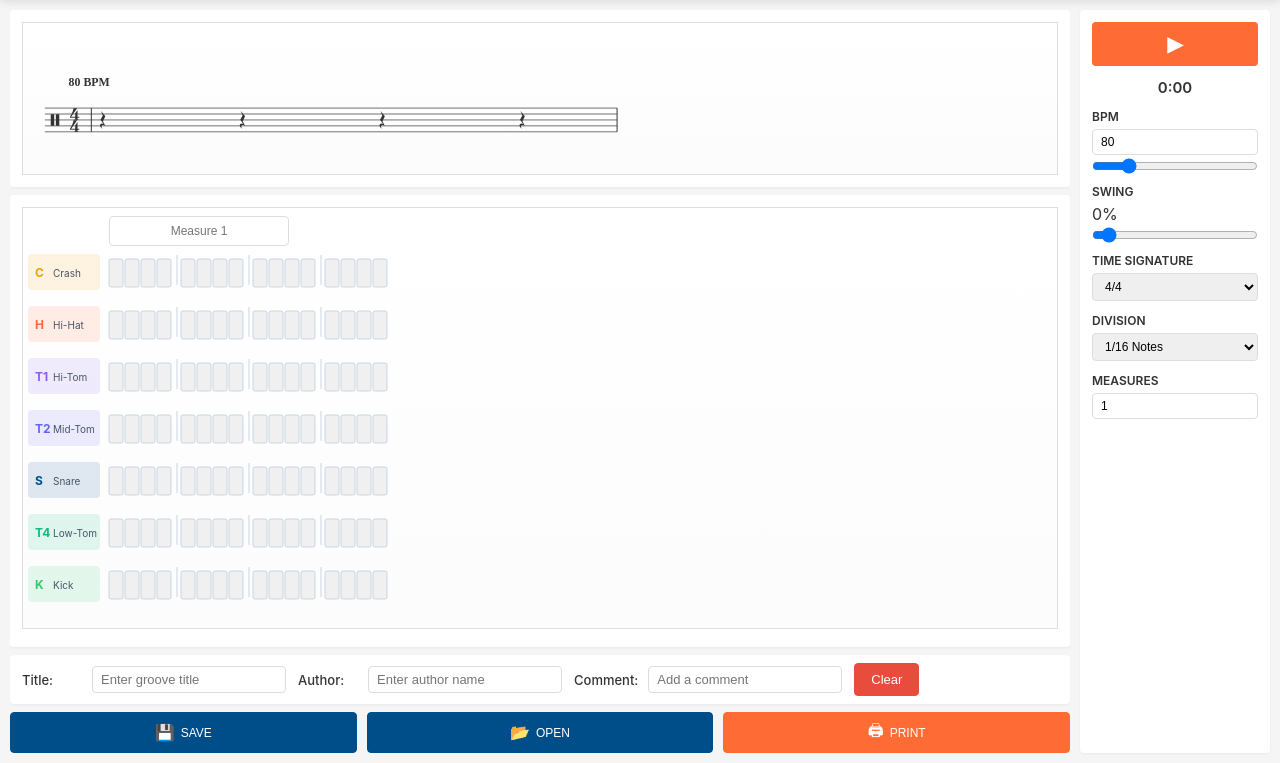
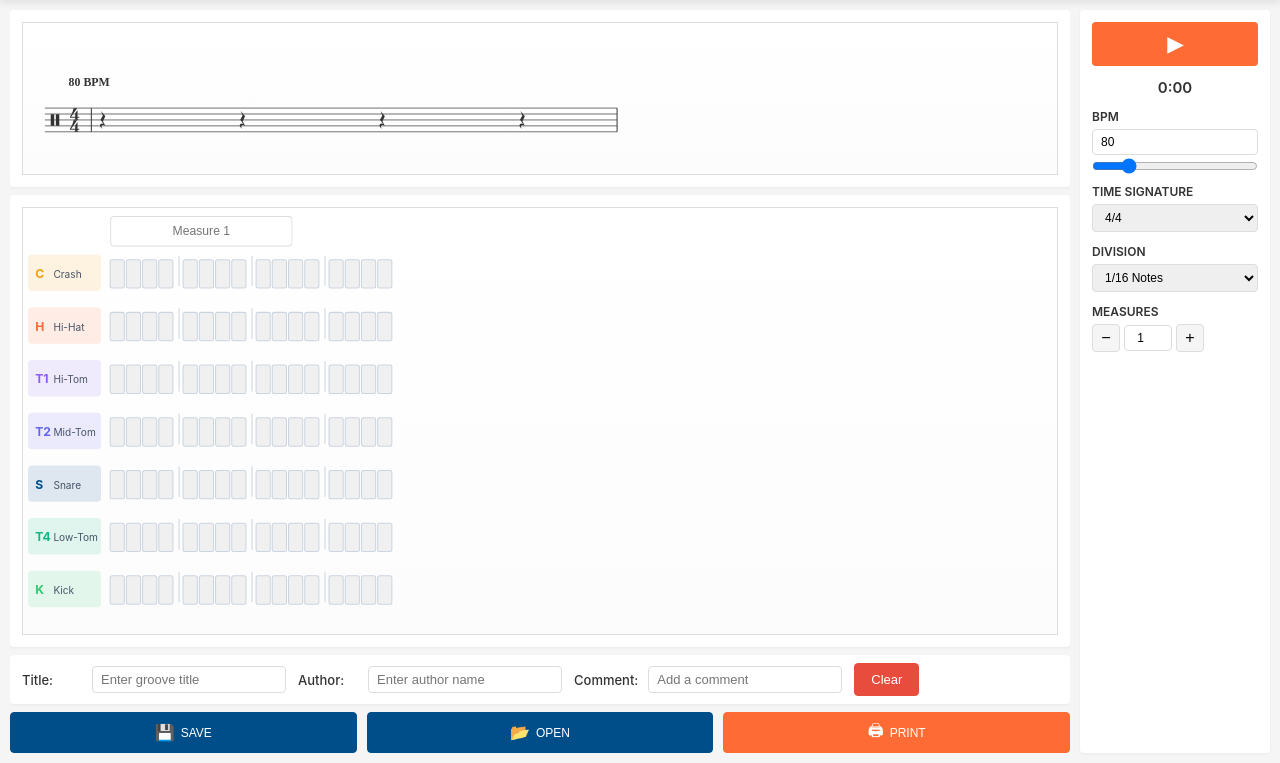
Before and after one commit to Jpcasey81/drum-editor, a PHP site: page / in a window 1280 px wide. Shown: the part 37-800 px from the top of the page. Run offline with PHP 8.4, Linux system fonts and the light colour scheme.

Commit message:
commit 1a2b3c4d5e6f7g8h9i0j

```diff
--- a/css/styles.css
+++ b/css/styles.css
@@ -269,7 +269,7 @@
     overflow: auto;
     display: flex;
     justify-content: flex-start;
-    align-items: flex-start;
+    align-items: stretch;
 }
 
 .measure-text-input-wrap {
@@ -298,7 +298,7 @@
 
 .sheet-music {
     min-width: 100%;
-    min-height: 260px;
+    height: 100%;
     border: 1px solid var(--border-color);
     background: linear-gradient(180deg, #ffffff 0%, #fcfcfc 100%);
     -webkit-touch-callout: none;
@@ -308,7 +308,7 @@
 
 .notation-view {
     min-width: 100%;
-    min-height: 180px;
+    min-height: 40px;
     border: 1px solid var(--border-color);
     background: linear-gradient(180deg, #ffffff 0%, #fcfcfc 100%);
     padding: 10px 14px;
@@ -422,6 +422,40 @@
 .control-group input[type="range"] {
     cursor: pointer;
     height: 6px;
+}
+
+.number-stepper {
+    display: flex;
+    align-items: center;
+    gap: 4px;
+}
+
+.number-stepper input[type="number"] {
+    width: 48px;
+    text-align: center;
+}
+
+.stepper-btn {
+    width: 28px;
+    height: 28px;
+    padding: 0;
+    border: 1px solid var(--border-color);
+    border-radius: 4px;
+    background: var(--light-bg);
+    font-size: 16px;
+    line-height: 1;
+    cursor: pointer;
+    display: flex;
+    align-items: center;
+    justify-content: center;
+    transition: background-color 0.15s;
+    flex-shrink: 0;
+}
+
+.stepper-btn:hover {
+    background-color: var(--primary-color);
+    color: white;
+    border-color: var(--primary-color);
 }
 
 .control-group input[type="range"]:focus,
@@ -544,12 +578,7 @@
     }
 
     .notation-view {
-        min-height: 80px;
         padding: 8px 10px;
-    }
-
-    .sheet-music {
-        min-height: 180px;
     }
 
     .groove-meta-bar {
@@ -662,17 +691,6 @@
         white-space: nowrap;
         min-width: 28px;
     }
-
-    .sheet-music-container {
-        align-items: stretch;
-    }
-
-    .sheet-music {
-        height: 100%;
-        min-height: unset;
-        width: auto;
-        min-width: unset;
-    }
 }
 
 /* Note Type Context Menu */
--- a/index.html
+++ b/index.html
@@ -15,7 +15,7 @@
     <link rel="apple-touch-icon" href="icons/icon-192.png">
 
     <title>Drum Editor</title>
-    <link rel="stylesheet" href="css/styles.css?v=20260503-1">
+    <link rel="stylesheet" href="css/styles.css?v=20260503-3">
 </head>
 <body>
     <div class="container">
@@ -84,12 +84,6 @@
                 </div>
 
                 <div class="control-group">
-                    <label>SWING</label>
-                    <div id="swingDisplay">0%</div>
-                    <input type="range" id="swingSlider" value="0" min="0" max="100">
-                </div>
-
-                <div class="control-group">
                     <label>Time Signature</label>
                     <select id="timeSignature">
                         <option value="2/4">2/4</option>
@@ -111,7 +105,11 @@
 
                 <div class="control-group">
                     <label>Measures</label>
-                    <input type="number" id="measuresInput" value="1" min="1" max="32">
+                    <div class="number-stepper">
+                        <button id="measuresDecBtn" class="stepper-btn" aria-label="Decrease measures">−</button>
+                        <input type="number" id="measuresInput" value="1" min="1" max="32">
+                        <button id="measuresIncBtn" class="stepper-btn" aria-label="Increase measures">+</button>
+                    </div>
                 </div>
             </aside>
         </div>
@@ -130,7 +128,7 @@
     <script src="js/utils.js?v=20260502-4"></script>
     <script src="js/notationRenderer.js?v=20260502-4"></script>
     <script src="js/patternEditor.js?v=20260503-2"></script>
-    <script src="js/grooveEditor.js?v=20260502-4"></script>
+    <script src="js/grooveEditor.js?v=20260503-3"></script>
     <script src="js/app.js?v=20260502-4"></script>
 
     <script>
--- a/js/grooveEditor.js
+++ b/js/grooveEditor.js
@@ -176,18 +176,6 @@
             });
         }
 
-        // Swing controls
-        const swingSlider = document.getElementById('swingSlider');
-        const swingDisplay = document.getElementById('swingDisplay');
-
-        if (swingSlider && swingDisplay) {
-            swingSlider.addEventListener('input', (e) => {
-                const value = parseInt(e.target.value);
-                this.currentGroove.swing = value;
-                swingDisplay.textContent = value + '%';
-            });
-        }
-
         // Time Signature
         const timeSignatureSelect = document.getElementById('timeSignature');
         if (timeSignatureSelect) {
@@ -230,6 +218,20 @@
 
             measuresInput.addEventListener('input', handleMeasureUpdate);
             measuresInput.addEventListener('change', handleMeasureUpdate);
+
+            const stepMeasures = (delta) => {
+                const value = Math.max(1, Math.min(32, (parseInt(measuresInput.value) || 1) + delta));
+                measuresInput.value = value;
+                this.resizeMeasureCount(value);
+                this.updateUI();
+                this.render();
+                this.updateURL();
+            };
+
+            const decBtn = document.getElementById('measuresDecBtn');
+            const incBtn = document.getElementById('measuresIncBtn');
+            if (decBtn) decBtn.addEventListener('click', () => stepMeasures(-1));
+            if (incBtn) incBtn.addEventListener('click', () => stepMeasures(1));
         }
 
         // Action buttons
@@ -282,8 +284,6 @@
         const commentInput = document.getElementById('commentInput');
         const bpmInput = document.getElementById('bpmInput');
         const bpmSlider = document.getElementById('bpmSlider');
-        const swingSlider = document.getElementById('swingSlider');
-        const swingDisplay = document.getElementById('swingDisplay');
         const timeSignatureSelect = document.getElementById('timeSignature');
         const divisionSelect = document.getElementById('division');
         const measuresInput = document.getElementById('measuresInput');
@@ -293,8 +293,6 @@
         if (commentInput) commentInput.value = this.currentGroove.comment;
         if (bpmInput) bpmInput.value = this.currentGroove.tempo;
         if (bpmSlider) bpmSlider.value = this.currentGroove.tempo;
-        if (swingSlider) swingSlider.value = this.currentGroove.swing;
-        if (swingDisplay) swingDisplay.textContent = this.currentGroove.swing + '%';
         if (timeSignatureSelect) timeSignatureSelect.value = this.currentGroove.timeSignature;
         if (divisionSelect) divisionSelect.value = String(this.currentGroove.division);
         if (measuresInput) measuresInput.value = this.currentGroove.measures;
@@ -407,20 +405,20 @@
         }
 
         .print-header {
-            margin-bottom: 0.3in;
+            margin-bottom: 0.12in;
             border-bottom: 1px solid #d1d5db;
-            padding-bottom: 0.18in;
+            padding-bottom: 0.1in;
         }
 
         .print-title {
-            font-size: 22pt;
+            font-size: 14pt;
             font-weight: 700;
-            margin-bottom: 0.08in;
+            margin-bottom: 0.04in;
         }
 
         .print-meta-line {
             font-size: 11pt;
-            margin-bottom: 0.04in;
+            margin-bottom: 0.03in;
         }
 
         .print-settings {
```
